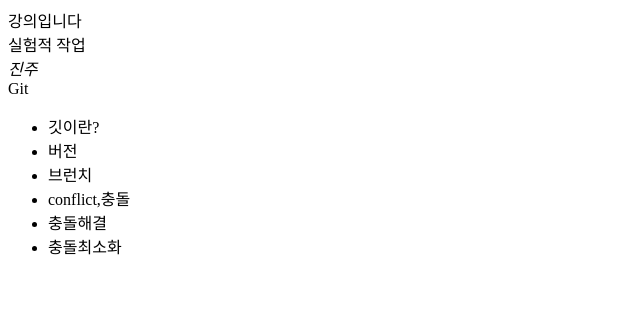
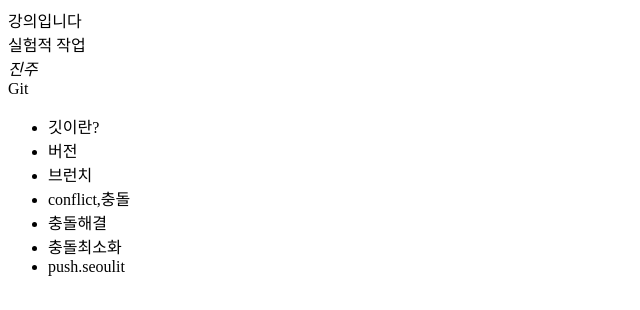
Before and after one commit to youngha7/sourcetree_project, a plain HTML site: page index.html in a window 1280 px wide. Shown: the whole page, without its empty margins (0-640 px from the left). Drawn offline with Linux system fonts and the light colour scheme.

Commit message:
<li>push.seoulit</li>  추가

```diff
--- a/index.html
+++ b/index.html
@@ -15,5 +15,6 @@
             <li>conflict,충돌</li>
             <li>충돌해결</li>
              <li>충돌최소화</li>
+            <li>push.seoulit</li>
 
 </html
```
